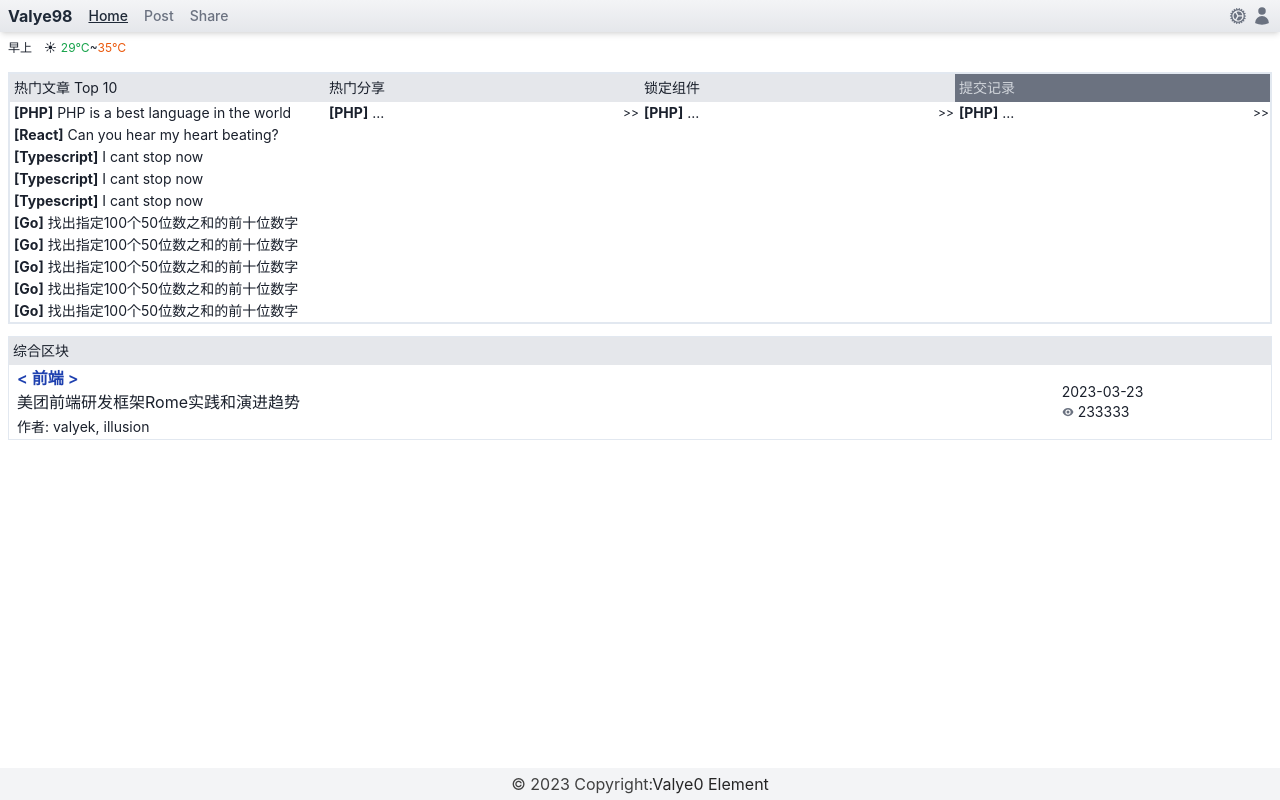
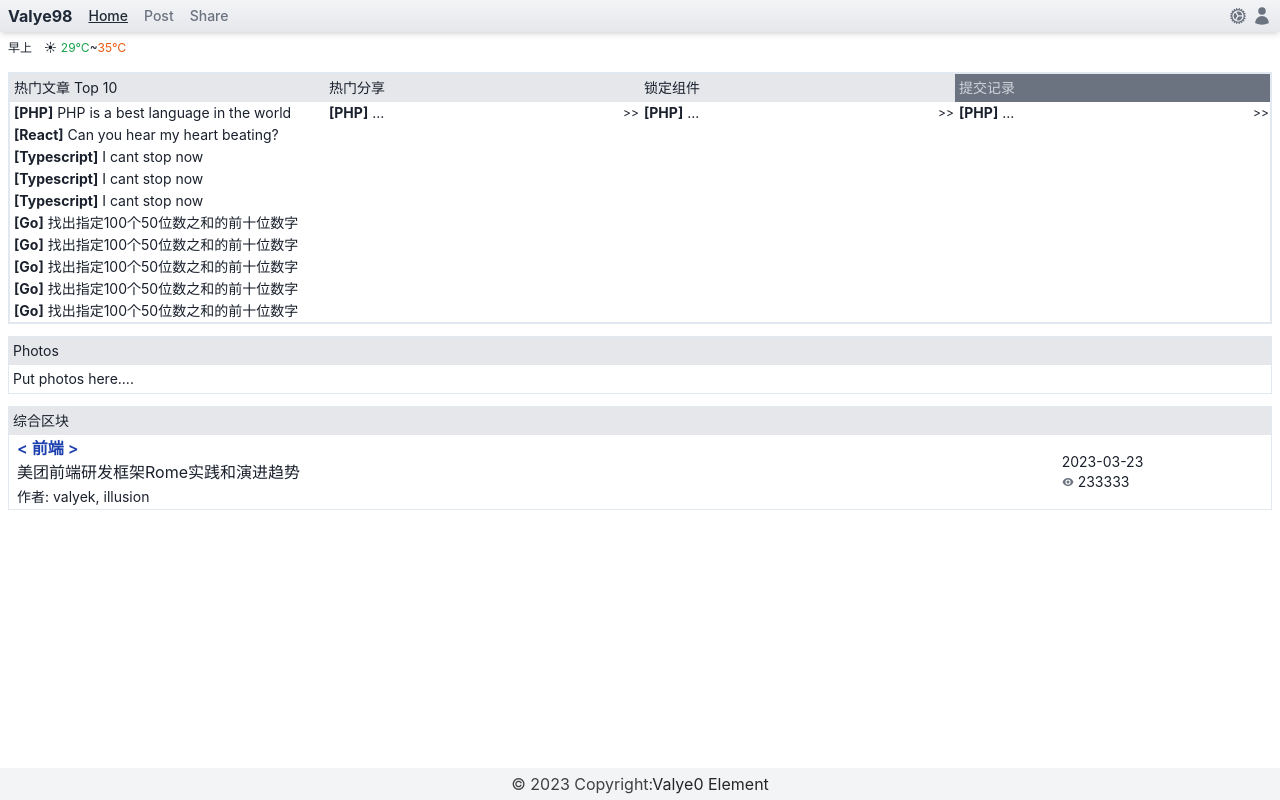
Before and after one commit to hjklchan/valyek, a React (Vite) app: page /home in a window 1280 px wide. Built offline with nearby package versions, Linux system fonts and the light colour scheme.

Commit message:
photos section of hom page

```diff
--- a/src/pages/home/index.tsx
+++ b/src/pages/home/index.tsx
@@ -94,6 +94,10 @@ export default function() {
             </div>
         </div>
         <div className="border">
+            <h2 className="p-1 text-sm bg-gray-200">Photos</h2>
+            <div className="p-1 text-sm">Put photos here....</div>
+        </div>
+        <div className="border">
             <h2 className="p-1 text-sm bg-gray-200">综合区块</h2>
             <table className="table-fixed w-full">
                 <tbody className="">
```
